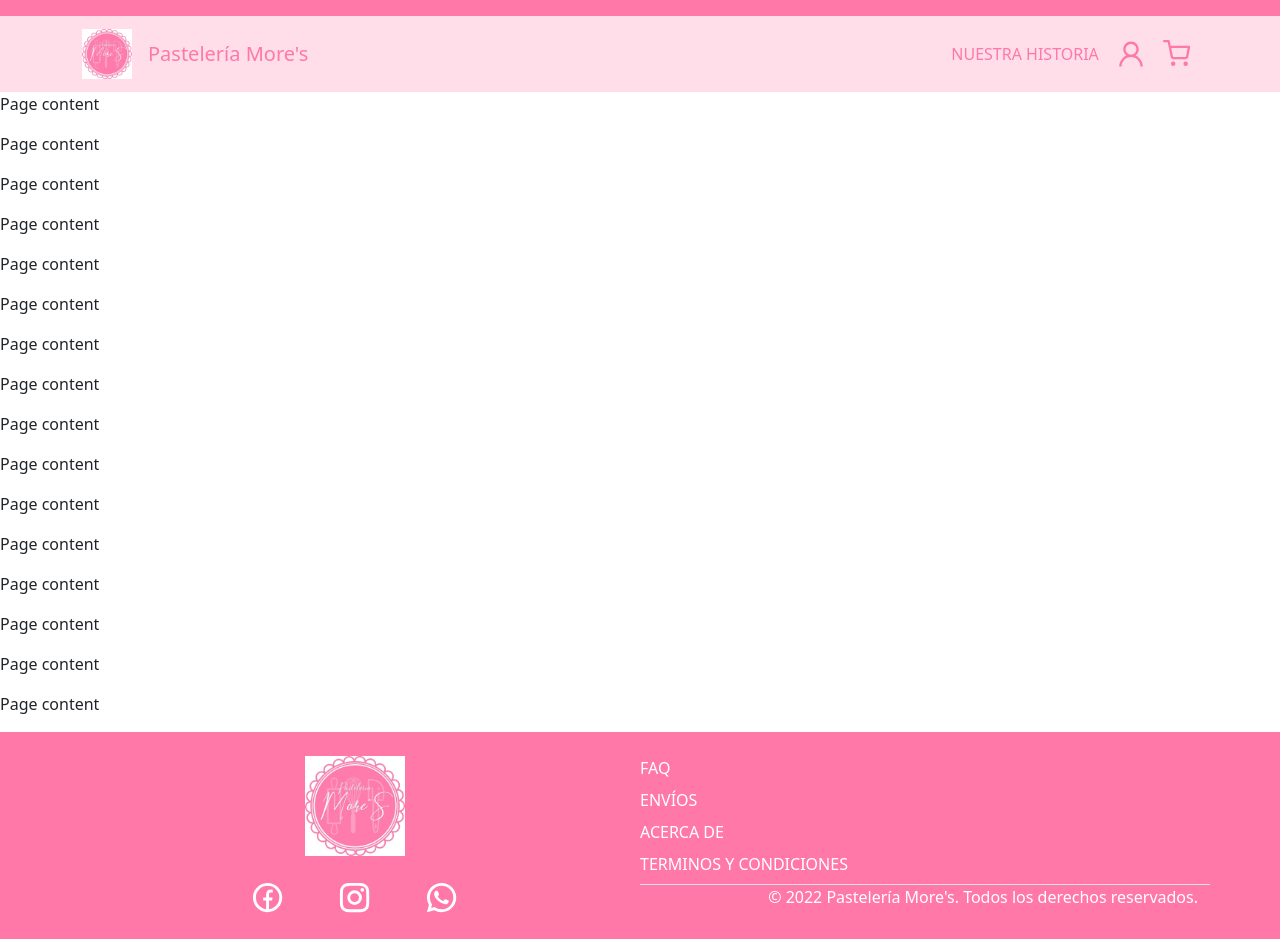
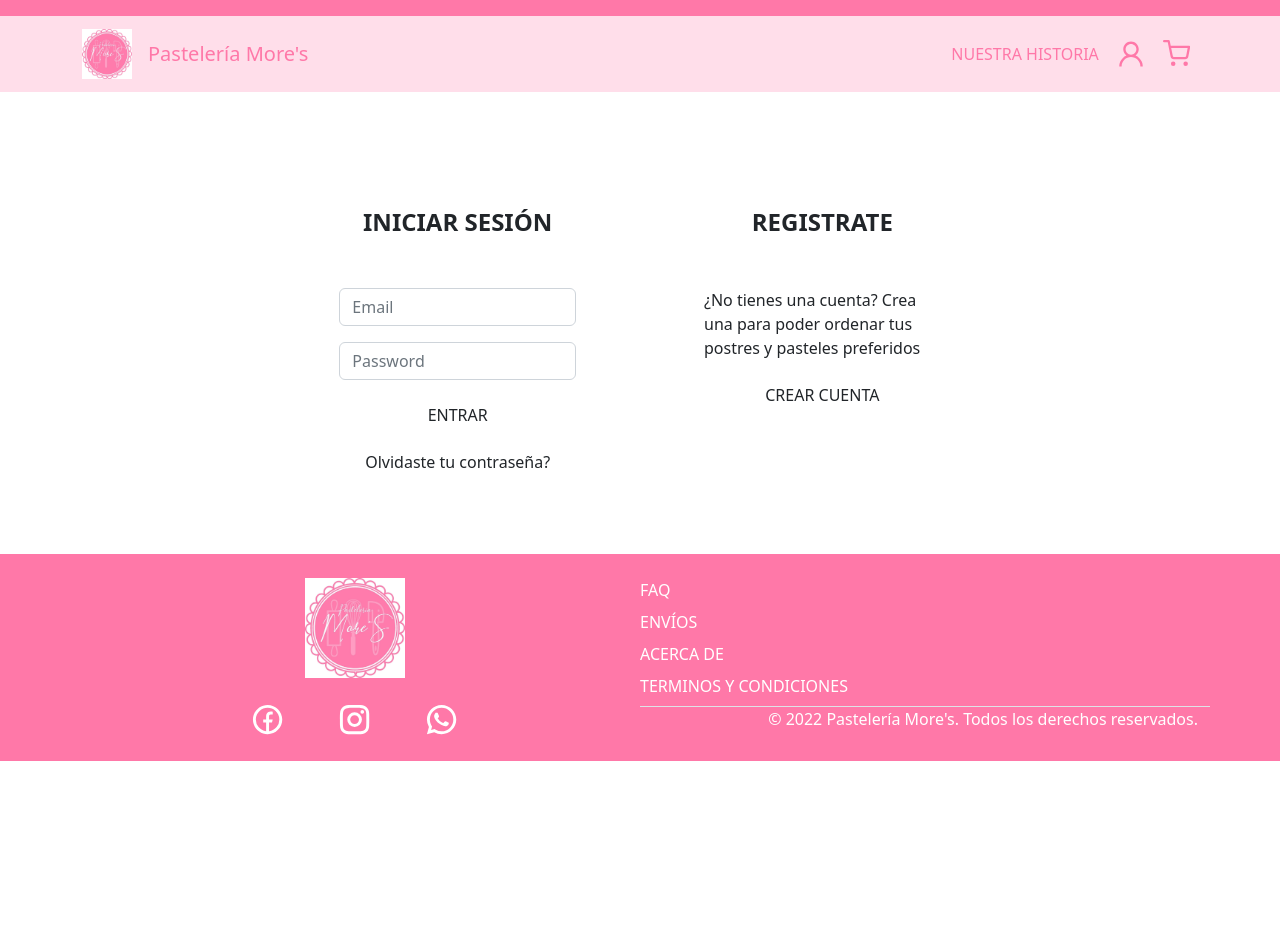
Before and after one commit to hugoarodriguez/fitness, a React (Create React App) app: page /login in a window 1280 px wide. After the commit the page ends 800 px from the top, so only its background shows below. Built offline with nearby package versions, Linux system fonts and the light colour scheme.

Commit message:
Kanban con 5 opciones

```diff
--- a/src/components/App.js
+++ b/src/components/App.js
@@ -6,9 +6,13 @@
 import NotFound from "../pages/NotFound";
 import LoginContainer from "../pages/LoginContainer";
 import Orders from "../pages/Orders";
+import Navbarmenu from "./Navbar";
+import Footer from "./Footer";
 
 const App = () => (
     <BrowserRouter>
+    <div>
+        <Navbarmenu/>
         <Routes>
             <Route path="*" element={<NotFound/>} />
             <Route path="/" element={<LoginContainer/>} />
@@ -17,6 +21,8 @@
             <Route exact path="/exercise/new" element={<ExercisesNewContainer/>} />
             <Route exact path="/kanban" element={<Orders/>} />
         </Routes>
+        <Footer/>
+    </div>
     </BrowserRouter>
 );
 
--- a/src/mockData.js
+++ b/src/mockData.js
@@ -52,6 +52,28 @@
                 "title": 'Learn HTML',
             },
         ]
+    },
+    {
+        "id": "4",
+        "icon": icon3,
+        "title": 'Add',
+        "tasks": [
+            {
+                "id": "7",
+                "title": 'Learn HTML',
+            },
+        ]
+    },
+    {
+        "id": "5",
+        "icon": icon3,
+        "title": 'Completed 2',
+        "tasks": [
+            {
+                "id": "8",
+                "title": 'Learn HTML',
+            },
+        ]
     }
 ];
 
--- a/src/pages/Login.js
+++ b/src/pages/Login.js
@@ -1,34 +1,66 @@
 import React from "react";
+import { Link } from "react-router-dom";
 
-import Navbarmenu from "../components/Navbar";
-import Footer from "../components/Footer";
 import "../components/styles/Login.css";
 
-const Login = () => (
-    <React.Fragment>
-        <div id="container-component">
-            <Navbarmenu/>
-            <main>
-                <p>Page content</p>
-                <p>Page content</p>
-                <p>Page content</p>
-                <p>Page content</p>
-                <p>Page content</p>
-                <p>Page content</p>
-                <p>Page content</p>
-                <p>Page content</p>
-                <p>Page content</p>
-                <p>Page content</p>
-                <p>Page content</p>
-                <p>Page content</p>
-                <p>Page content</p>
-                <p>Page content</p>
-                <p>Page content</p>
-                <p>Page content</p>
-            </main>
-            <Footer/>
+function Login ({onSubmit, onChange, form}) {
+    return(
+        <div id="example-div" className="main-container d-flex justify-content-center align-items-center p-5" >
+            <form className="text-center text-nowrap row">
+                <div className="col login-form py-4 px-5 p-sm-3">
+                    <div className="my-5">
+                        <label className="fw-bold fs-4">INICIAR SESIÓN</label>
+                    </div>
+                    <div className="mb-3 mx-5">
+                        <input
+                            type="email"
+                            className="form-control"
+                            name="email"
+                            placeholder="Email"
+                            onChange={onChange}
+                            value={form.email}
+                        />
+                    </div>
+                    <div className="mb-3 mx-5">
+                        <input
+                            type="password"
+                            className="form-control"
+                            name="passwordU"
+                            placeholder="Password"
+                            onChange={onChange}
+                            //value={form.passwordU || ''}
+                        />
+                    </div>
+                    <div className="d-grid gap-2 mx-5">
+                        <button type="submit" className="btn btn-mores mb-3">
+                            ENTRAR
+                        </button>
+                    </div>
+                    <div className="mb-3 mx-5">
+                        <label>Olvidaste tu contraseña?</label>
+                    </div>
+                </div>
+                <div className="col register-form py-4 px-5 p-sm-3">
+                    <div className="my-5 text-nowrap">
+                        <label className="fw-bold fs-4">REGISTRATE</label>
+                    </div>
+                    <div className="mb-3 mx-5 text-start text-wrap">
+                        <p>
+                            ¿No tienes una cuenta? Crea<br />
+                            una para poder ordenar tus <br />
+                            postres y pasteles preferidos
+                        </p>
+                    </div>
+                    <div className="d-grid gap-2 mx-5">
+                        <Link to="/exercise/new" className="btn btn-outline-mores mb-3">
+                            CREAR CUENTA
+                        </Link>
+
+                    </div>
+                </div>
+            </form>
         </div>
-    </React.Fragment>
-);
+    );
+};
 
 export default Login;
--- a/src/pages/LoginContainer.js
+++ b/src/pages/LoginContainer.js
@@ -1,11 +1,40 @@
-import React from "react";
+import React, {useState} from "react";
 
 import Login from "./Login";
-import "../components/styles/Login.css";
 
-function LoginContainer(){
+const LoginContainer = () => {
+
+    const [form, setForm] = useState({});
+    const [loading, setLoading] = useState(true);
+    const [error, setError] = useState(null);
+
+    const handleChange = e => {
+
+        setForm({
+            ...form,
+                [e.target.name]: e.target.value
+        });
+    }
+
+    const handleSubmit = e => {
+
+        e.preventDefault();
+
+        /*let user = new User();
+
+        user.setEmail(form.email);
+        user.setPasswordU(form.passwordU);
+
+        console.log(user);*/
+
+    }
+
     return(
-        <Login/>
+        <Login
+            form={form}
+            onSubmit={handleSubmit}
+            onChange={handleChange}
+        />
     );
 }
 
```
